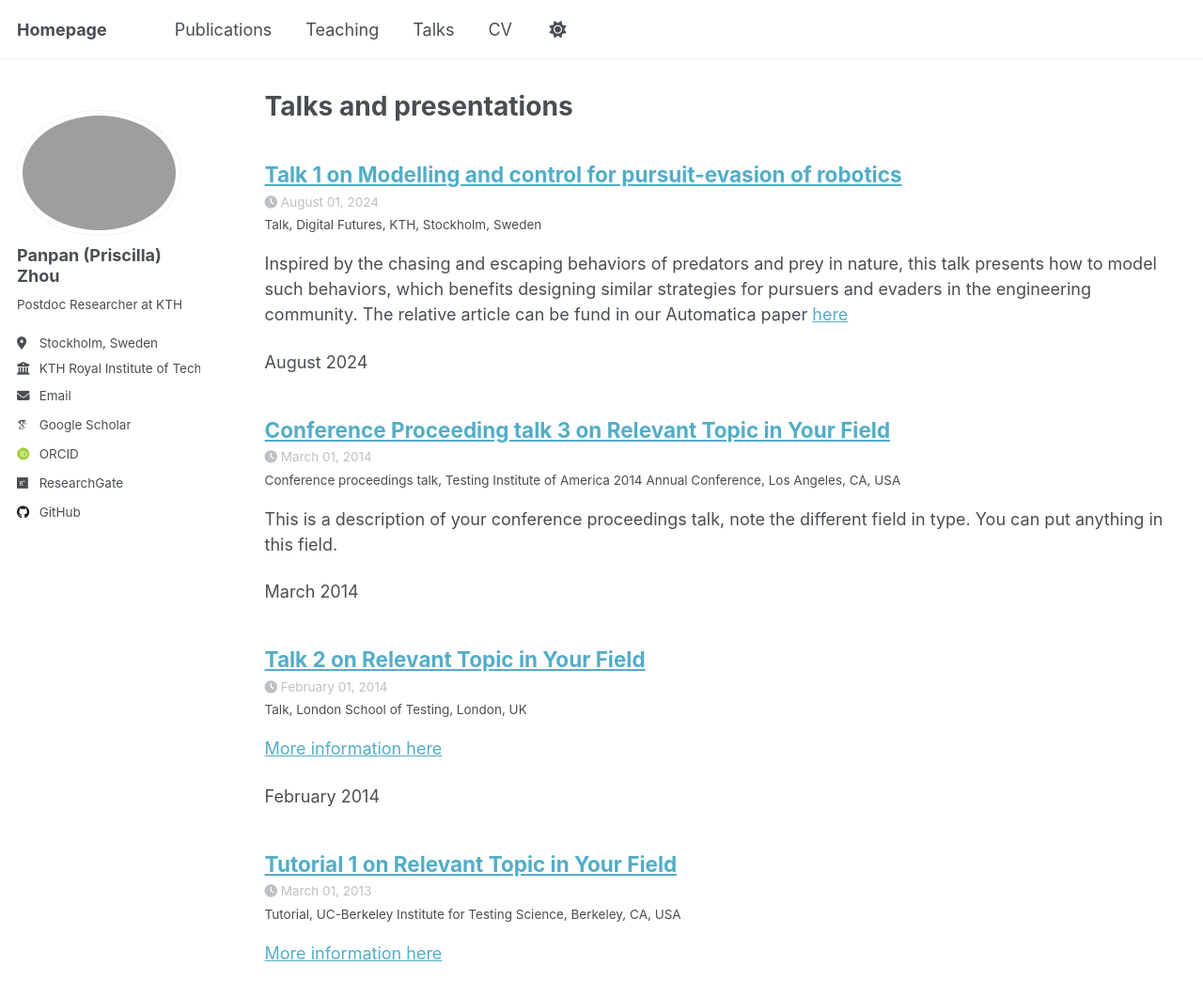
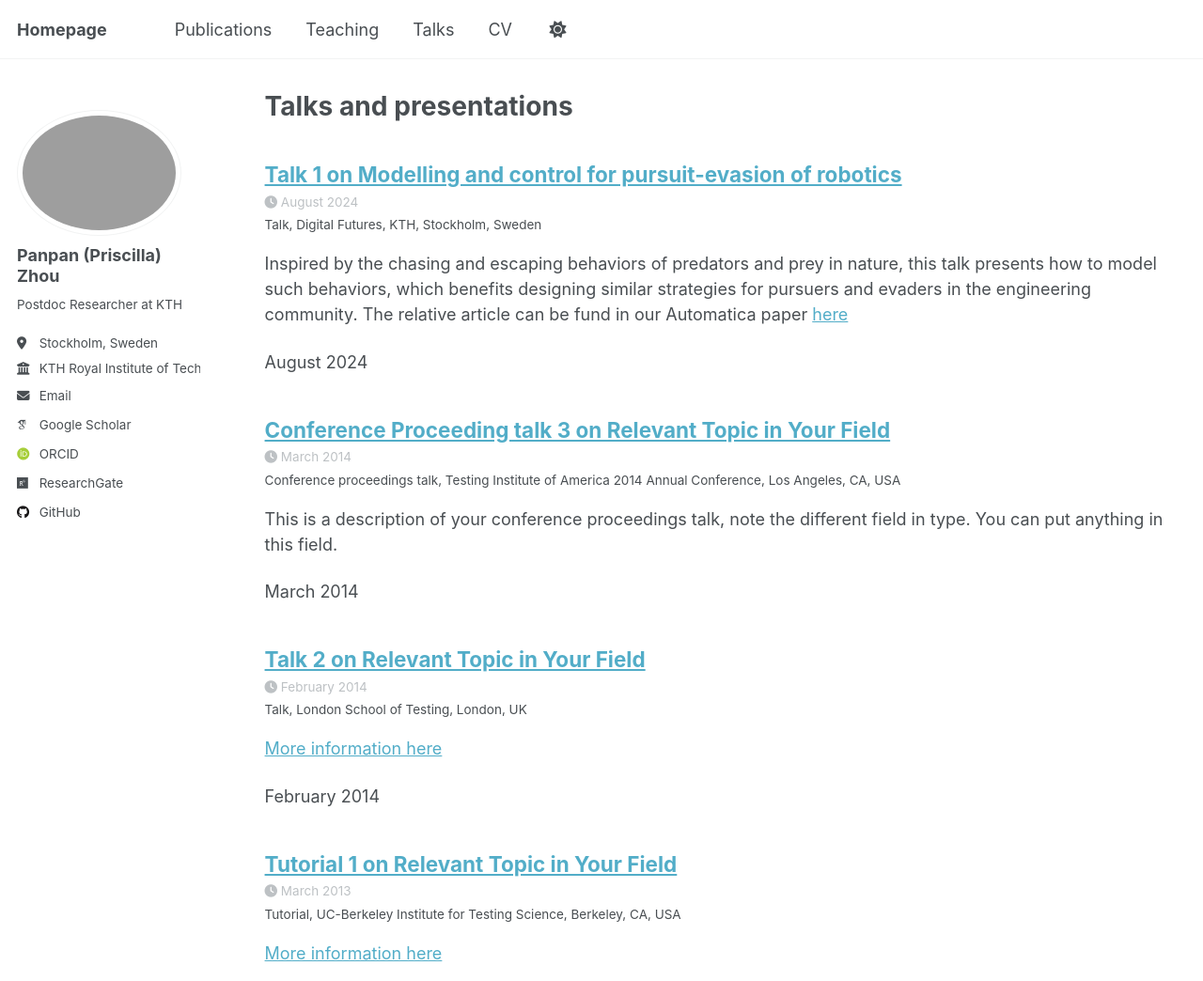
Before and after one commit to PanpanZhou11/Panpan-Zhou.github.io, a Jekyll site: the page built from _pages/talks.html, in a window 1280 px wide and 1400 px high. Shown: the top 1044 px of the window at 94% size. Built offline with Jekyll 4.4.1, drawn with Linux system fonts in a browser that asks for light colours; some web fonts are replaced; a script that is not in the unit is left out.

Commit message:
Update archive-single-talk.html

```diff
--- a/_includes/archive-single-talk.html
+++ b/_includes/archive-single-talk.html
@@ -1,4 +1,4 @@
-{% include base_path %}
+  {% include base_path %}
 
 {% if post.header.teaser %}
   {% capture teaser %}{{ post.header.teaser }}{% endcapture %}
@@ -35,7 +35,7 @@
     {% if post.read_time %}
       <p class="page__meta"><i class="fa fa-clock" aria-hidden="true"></i> {% include read-time.html %}</p>
     {% endif %}
-    {% if post.date %}<p class="page__meta"><i class="fa fa-clock" aria-hidden="true"></i> {{ post.date | date: '%B %d, %Y' }}</p>{% endif %}
+    {% if post.date %}<p class="page__meta"><i class="fa fa-clock" aria-hidden="true"></i> {{ post.date | date: '%B %Y' }}</p>{% endif %}
     {% if post.venue %}<p class="archive__item-excerpt" itemprop="description">{{post.type}}, {{ post.venue }},  {{post.location}} {% endif %}
     {% if post.excerpt %}<p class="archive__item-excerpt" itemprop="description">{{ post.excerpt | markdownify }}</p>{% endif %}
   </article>
```
